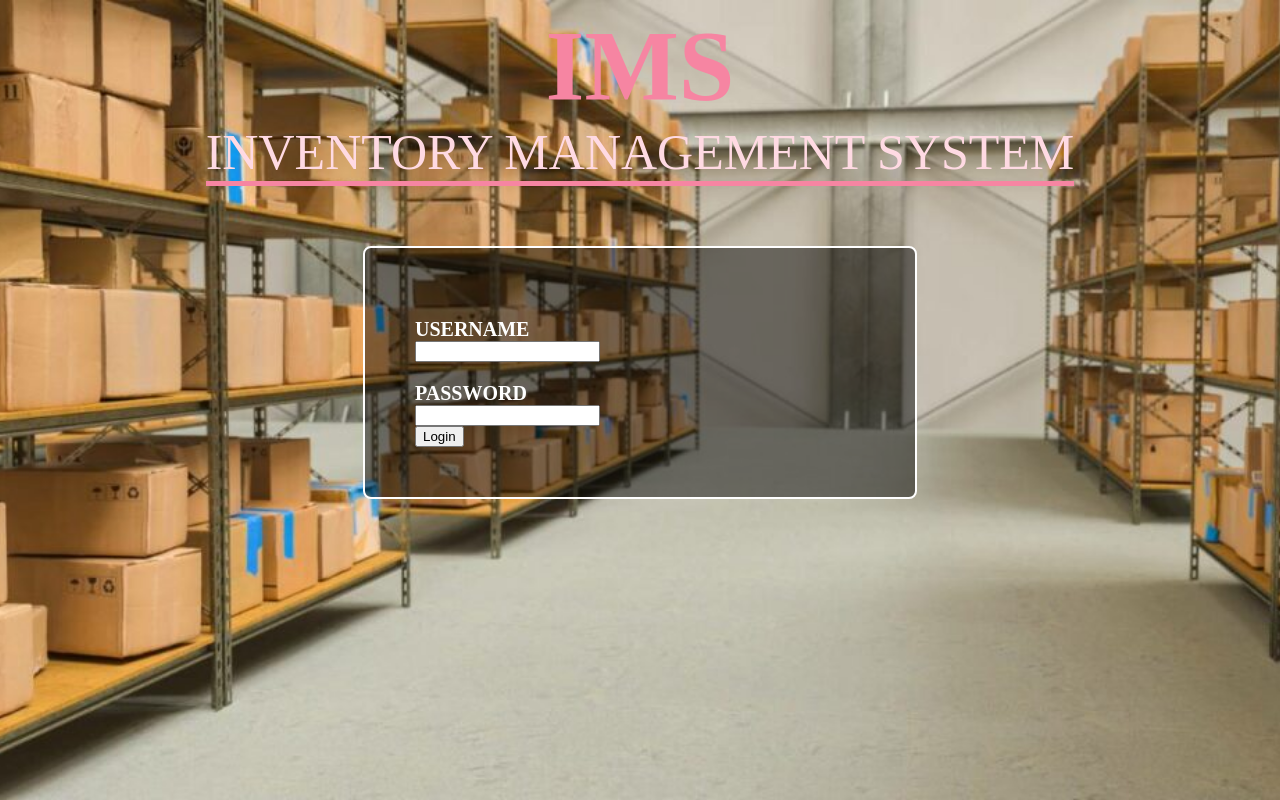
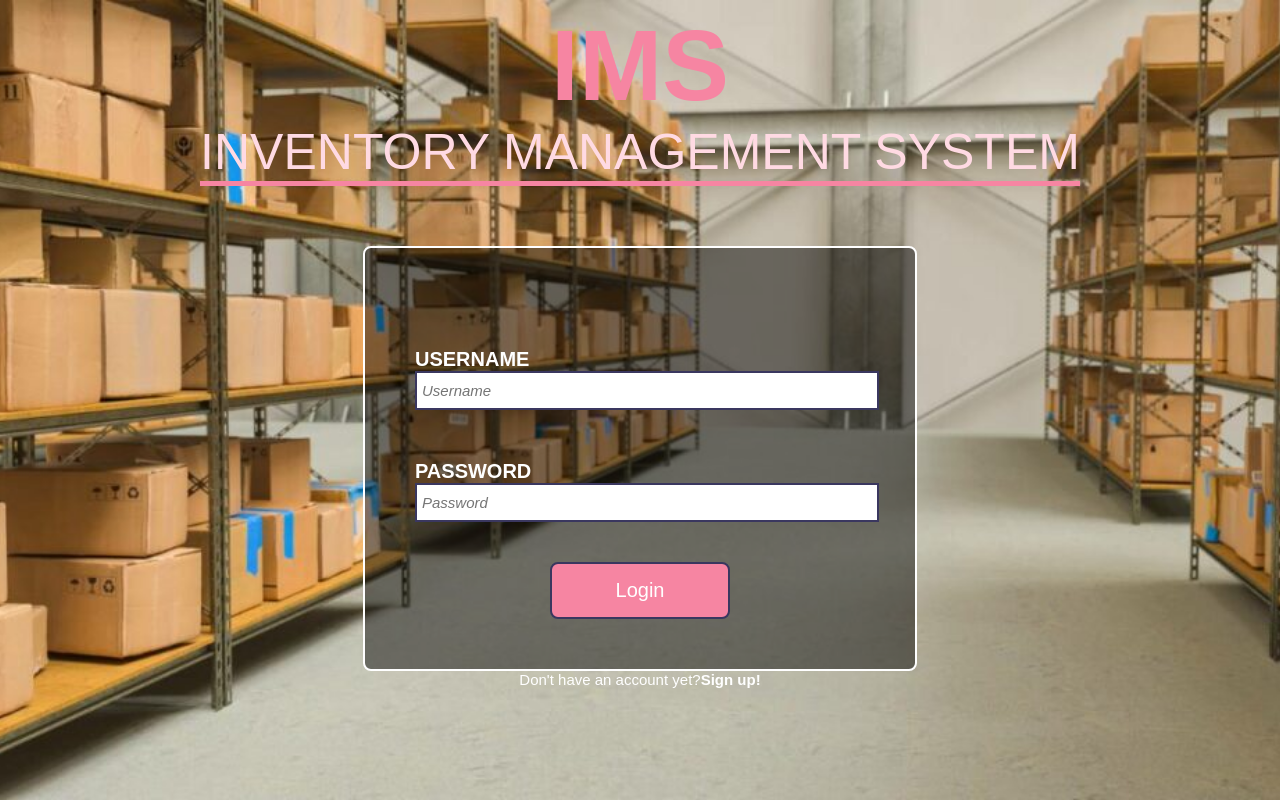
Before and after one commit to Carlos-Laporte/Criando-Site-do-Zero, a PHP site: page /telaDeLogin/index.html in a window 1280 px wide. Run offline with PHP 8.4, Linux system fonts and the light colour scheme.

Commit message:
implementei o link para ir para a pagina de cadasto e editei o estilo dele

```diff
--- a/telaDeLogin/CSS/style.css
+++ b/telaDeLogin/CSS/style.css
@@ -1,6 +1,7 @@
 body{
     background: url('../img/image-login.jpg') no-repeat center center fixed;
     background-size: cover;
+    font-family: arial;
 }
 
 div.loginHeader{
@@ -43,7 +44,7 @@ div.loginBody form{
 }
 
 div.loginInputsConteiner{
-    margin-top: 20px;
+    margin-top: 50px;
 }
 
 div.loginInputsConteiner label{
@@ -54,7 +55,40 @@ div.loginInputsConteiner label{
     color: white;
 }
 
-div.loginInputsContainer input{
+div.loginInputsConteiner input{
     height: 25px;
     width: 100%;
+    border: 2px solid #3a375f;
+    font-size: 15px;
+    padding: 5px;
+    font-style: italic;
 }
+
+div.loginButtonConteiner{
+    margin-top: 40px;
+    text-align: center;
+}
+
+div.loginButtonConteiner button{
+    font-size: 20px;
+    padding: 15px;
+    width: 40%;
+    color: white;
+    background: #f685a2;
+    border: 2px solid #3a375f;
+    border-radius: 8px;
+}
+
+div.loginCadastrar{
+    text-align: center;
+}
+
+div.loginCadastrar a{
+    color: white;
+    font-size: 15px;
+    text-decoration: none;
+}
+
+div.loginCadastrar a:hover{
+    text-decoration: underline;
+}
--- a/telaDeLogin/index.html
+++ b/telaDeLogin/index.html
@@ -16,16 +16,19 @@
             <form action="">
                 <div class="loginInputsConteiner">
                     <label for="">Username</label>
-                    <input type="text">
+                    <input type="text" placeholder="Username">
                 </div>
                 <div class="loginInputsConteiner">
                     <label for="">Password</label>
-                    <input type="password">
+                    <input type="password" placeholder="Password">
                 </div>
-                <div>
+                <div class="loginButtonConteiner">
                     <button>Login</button>
                 </div>
             </form>
+            <div class="loginCadastrar">
+                    <a href="cadastrar">Don't have an account yet?<strong>Sign up!</strong></a>
+            </div>
         </div>
     </div>
 </body>
```
